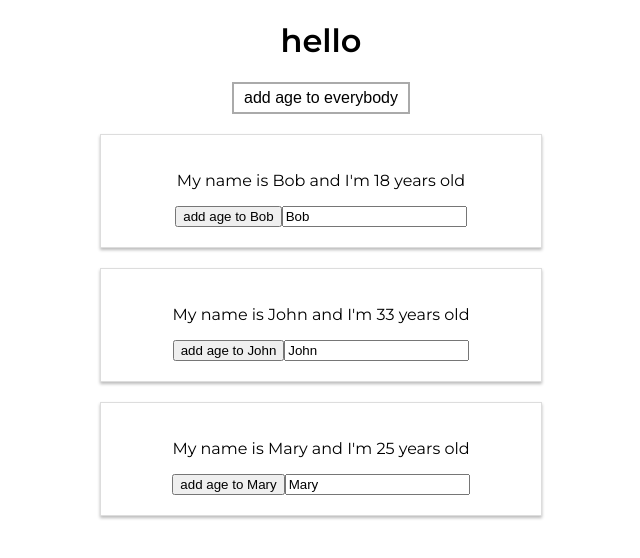
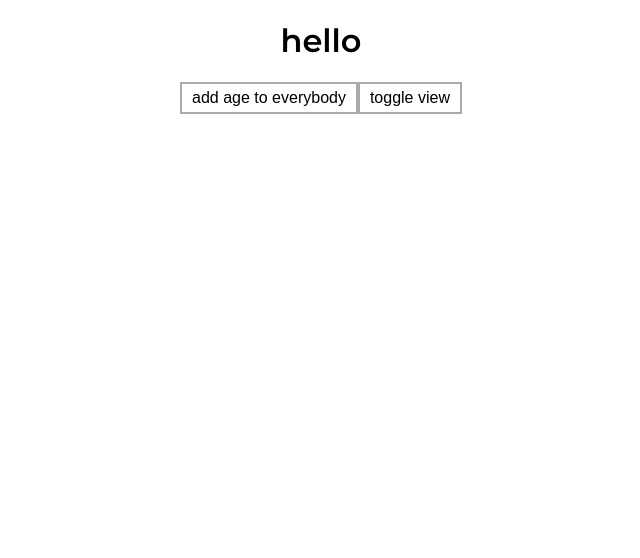
Before and after one commit to artem-bayandin/udemy-react, a React (Create React App) app in the folder udemy-react-guide/: page / in a window 1280 px wide. Shown: the top 558 px of the page, without its empty margins (319-959 px from the left). Built offline with nearby package versions, Linux system fonts and the light colour scheme.

Commit message:
unmutable state; conditional view; correct onClick

```diff
--- a/udemy-react-guide/src/App.js
+++ b/udemy-react-guide/src/App.js
@@ -5,27 +5,29 @@ import Person from './Person/Person'
 const App = props => {
     const [ peopleState, setPeople ] = useState({
         people: [ { id: 1, name: 'Bob', age: 18 }, { id: 2, name: 'John', age: 33 }, { id: 3, name: 'Mary', age: 25 }]
-    });
+    })
 
     const addAgeToAll = () => {
         setPeople(prevState => {
-            return { people: prevState.people.map(p => { return {...p, age: p.age + 1}; }) }
-        })
-    };
-
-    const makeOneOlderHandler = (event, payload) => {
-        let target = event.currentTarget;
-        setPeople(prevState => {
-            return { people: prevState.people.map(p => { return p.id === payload.id ? {...p, age: p.age + 1} : p }) }
+            return { people: [...prevState.people.map(p => { return {...p, age: p.age + 1} })] }
         })
     }
 
-    const nameChangedHandler = (event, payload) => {
+    const makeOneOlderHandler = (event, id) => {
         let target = event.currentTarget;
         setPeople(prevState => {
-            return { people: prevState.people.map(p => { return p.id === payload.id ? {...p, name: target.value} : p }) }
+            return { people: [...prevState.people.map(p => { return p.id === id ? {...p, age: p.age + 1} : p })] }
         })
     }
+
+    const nameChangedHandler = (event, id) => {
+        let target = event.currentTarget;
+        setPeople(prevState => {
+            return { people: [...prevState.people.map(p => { return p.id === id ? {...p, name: target.value} : p })] }
+        })
+    }
+
+    const [ viewPeople, setViewPeople ] = useState(false)
 
     const buttonStyle = {
         backgroundColor: 'white',
@@ -38,8 +40,18 @@ const App = props => {
         <div className="App">
             <h1>hello</h1>
             <button onClick={addAgeToAll} style={buttonStyle}>add age to everybody</button>
+            <button onClick={() => setViewPeople(prevState => !prevState)} style={buttonStyle}>toggle view</button>
             {
-                peopleState.people.map(item=><Person key={item.id} id={item.id} name={item.name} age={item.age} makeOlder={makeOneOlderHandler} nameChanged={nameChangedHandler}  />)
+                viewPeople &&
+                peopleState.people.map(item =>
+                    <Person
+                        key={item.id}
+                        id={item.id}
+                        name={item.name}
+                        age={item.age}
+                        makeOlder={(ev) => makeOneOlderHandler(ev, item.id)}
+                        nameChanged={(ev) => nameChangedHandler(ev, item.id)}
+                    />)
             }
         </div>
     );
--- a/udemy-react-guide/src/Person/Person.js
+++ b/udemy-react-guide/src/Person/Person.js
@@ -6,8 +6,8 @@ const person = (props) => {
         <div className="Person">
             <p>My name is {props.name} and I'm {props.age} years old</p>
             <p>{props.children}</p>
-            <button onClick={(ev) => props.makeOlder(ev, { id: props.id })}>add age to {props.name}</button>
-            <input type="text" onChange={(ev) => props.nameChanged(ev, { id: props.id })} value={props.name} />
+            <button onClick={props.makeOlder}>add age to {props.name}</button>
+            <input type="text" onChange={props.nameChanged} value={props.name} />
         </div>
     )
 }
```
